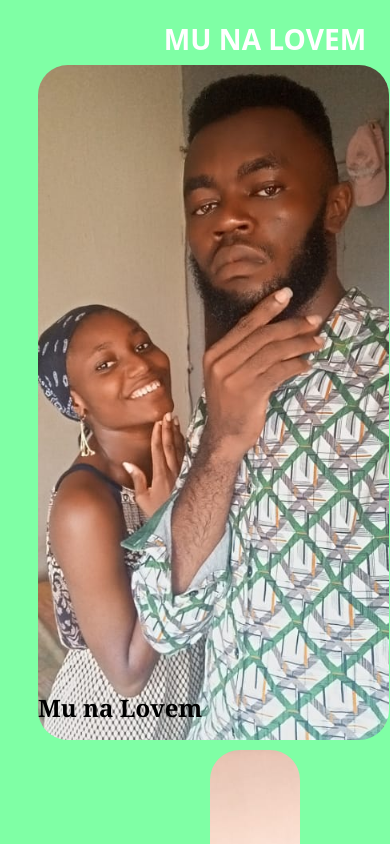
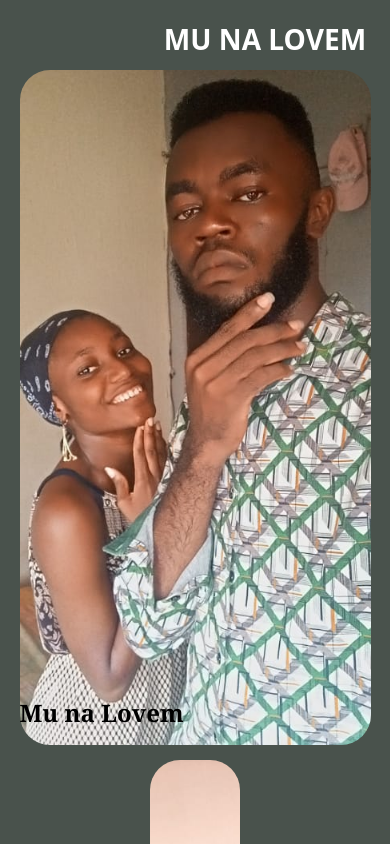
Before and after one commit to lukechidubem/expandingcard, a plain HTML site: page index.html in a window 390 px wide. Shown: the top 844 px of the page. Drawn offline with Linux system fonts and the light colour scheme.

Commit message:
Added more css for small sceen

```diff
--- a/style.css
+++ b/style.css
@@ -1,4 +1,4 @@
-@import url("https://fonts.googleapis.com/css2?family=EB+Garamond:ital,wght@0,400;0,700;1,500;1,700&family=Merriweather:ital,wght@0,300;0,400;0,700;1,900&family=Poppins:ital,wght@0,300;0,700;1,100;1,400;1,700&family=Roboto+Condensed:wght@400;700&family=Roboto:wght@400;700&display=swap");
+@import url('https://fonts.googleapis.com/css2?family=EB+Garamond:ital,wght@0,400;0,700;1,500;1,700&family=Merriweather:ital,wght@0,300;0,400;0,700;1,900&family=Poppins:ital,wght@0,300;0,700;1,100;1,400;1,700&family=Roboto+Condensed:wght@400;700&family=Roboto:wght@400;700&display=swap');
 
 * {
   margin: 0;
@@ -7,9 +7,9 @@
 }
 
 body {
-  background-color: rgb(127, 255, 165);
+  background-color: rgb(73, 82, 76);
   height: 100vh;
-  font-family: "Roboto", sans-serif;
+  font-family: 'Roboto', sans-serif;
   display: flex;
   justify-content: center;
   align-items: center;
@@ -22,32 +22,15 @@ body {
   width: 90vw;
 }
 
-/* .card {
-  margin: 0 20px;
-
-}
-
-div img {
-  height: 80vh;
-  width: 100px;
-  border-radius: 30px;
-  cursor: pointer;
-}
-
-.active {
-  width: 350px;
-  transition: 1.5s ease-in;
-  transform: translateY(20px);
-}*/
-
 .caption {
   position: absolute;
   left: 42vw;
   top: 20px;
+
   color: white;
   font-size: 1.5rem;
-  font-family: system-ui, -apple-system, BlinkMacSystemFont, "Segoe UI", Roboto,
-    Oxygen, Ubuntu, Cantarell, "Open Sans", "Helvetica Neue", sans-serif;
+  font-family: system-ui, -apple-system, BlinkMacSystemFont, 'Segoe UI', Roboto,
+    Oxygen, Ubuntu, Cantarell, 'Open Sans', 'Helvetica Neue', sans-serif;
 }
 
 .card {
@@ -70,7 +53,7 @@ div img {
   bottom: 1rem;
   margin: 0;
   opacity: 0;
-  font-family: Georgia, "Times New Roman", Times, serif;
+  font-family: Georgia, 'Times New Roman', Times, serif;
 }
 
 .card.active h3 {
@@ -99,15 +82,12 @@ div img {
     width: 90px;
     justify-content: center;
     align-items: center;
-    left: 50%;
-    /* right: 50%; */
+    margin: 20px auto;
   }
 
   .active {
     width: 100%;
     max-width: 400px;
-    left: 1%;
-    /* right: 50%; */
 
     transform: translateY(5px);
   }
```
